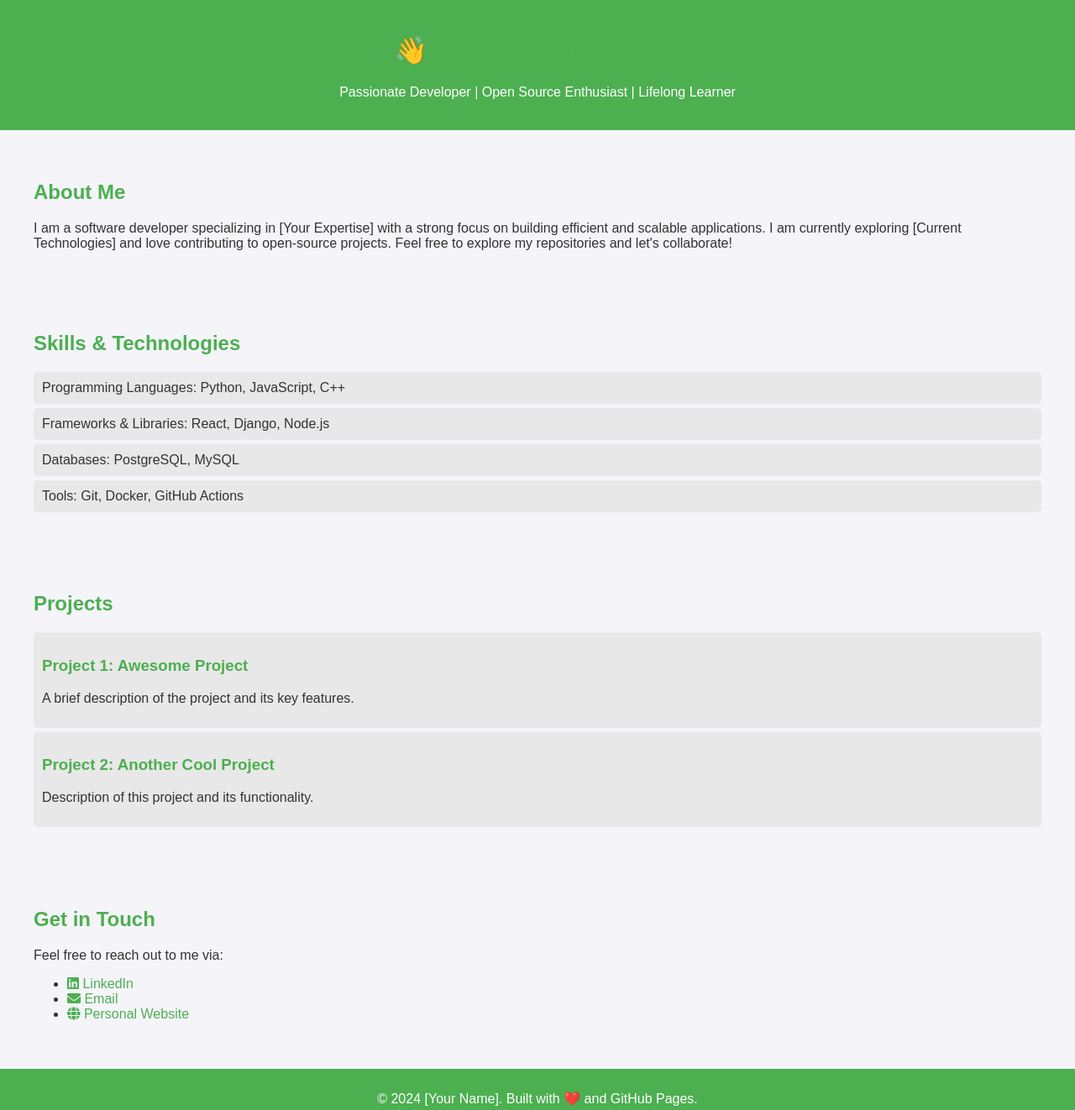
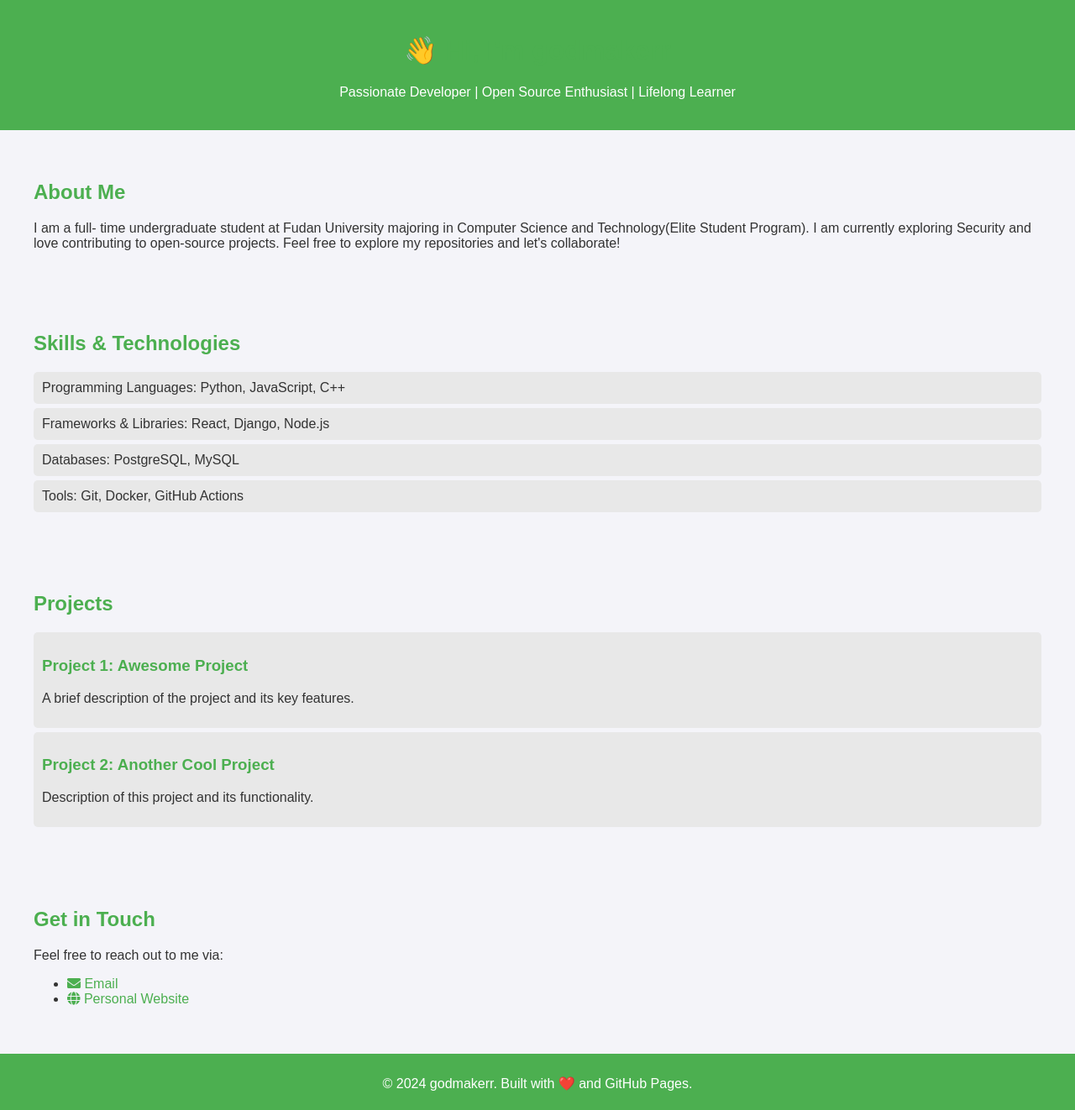
Before and after one commit to godmakerr/godmakerr.github.io, a plain HTML site: page index.html in a window 1280 px wide. Shown: the top 1322 px of the page at 84% size. Drawn offline with Linux system fonts and the light colour scheme.

Commit message:
Update index.html

```diff
--- a/index.html
+++ b/index.html
@@ -4,7 +4,7 @@
     <meta charset="UTF-8">
     <meta name="viewport" content="width=device-width, initial-scale=1.0">
     <meta http-equiv="X-UA-Compatible" content="ie=edge">
-    <title>[Your Name] - GitHub Profile</title>
+    <title>godmakerr - GitHub Profile</title>
     <link rel="stylesheet" href="https://cdnjs.cloudflare.com/ajax/libs/font-awesome/5.15.4/css/all.min.css">
     <style>
         body {
@@ -55,15 +55,15 @@
 <body>
 
     <header>
-        <h1>👋 Hi, I'm [Your Name]</h1>
+        <h1>👋 Hi, I'm godmakerr</h1>
         <p>Passionate Developer | Open Source Enthusiast | Lifelong Learner</p>
     </header>
 
     <section class="intro">
         <h2>About Me</h2>
         <p>
-            I am a software developer specializing in [Your Expertise] with a strong focus on building efficient and scalable applications.
-            I am currently exploring [Current Technologies] and love contributing to open-source projects. Feel free to explore my repositories and let's collaborate!
+            I am a full- time undergraduate student at Fudan University majoring in Computer Science and Technology(Elite Student Program).
+            I am currently exploring Security and love contributing to open-source projects. Feel free to explore my repositories and let's collaborate!
         </p>
     </section>
 
@@ -95,14 +95,13 @@
         <h2>Get in Touch</h2>
         <p>Feel free to reach out to me via:</p>
         <ul>
-            <li><a href="https://linkedin.com/in/your-profile"><i class="fab fa-linkedin"></i> LinkedIn</a></li>
-            <li><a href="mailto:your.email@example.com"><i class="fas fa-envelope"></i> Email</a></li>
-            <li><a href="https://your-website.com"><i class="fas fa-globe"></i> Personal Website</a></li>
+            <li><a href="mailto:hhhouyifu@gmail.com"><i class="fas fa-envelope"></i> Email</a></li>
+            <li><a href="https://godmakerr.github.io/"><i class="fas fa-globe"></i> Personal Website</a></li>
         </ul>
     </section>
 
     <footer>
-        <p>&copy; 2024 [Your Name]. Built with ❤️ and GitHub Pages.</p>
+        <p>&copy; 2024 godmakerr. Built with ❤️ and GitHub Pages.</p>
     </footer>
 
 </body>
```
